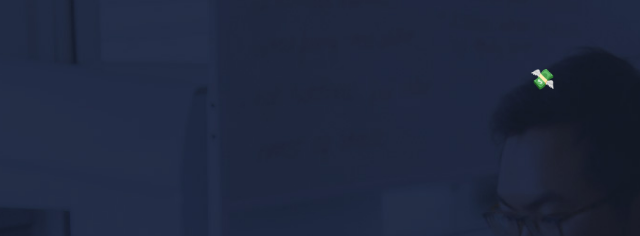
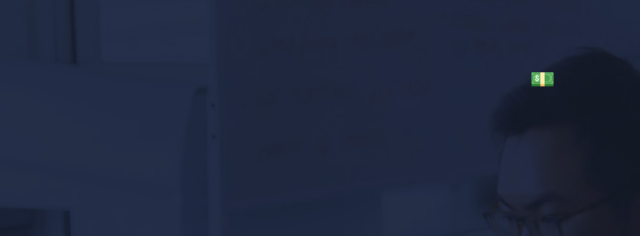
Before and after one commit to Kshitij707/PIXEL, a plain HTML site: page index.html in a window 1280 px wide. Shown: the top 236 px of the page, 640-1280 px from the left. Drawn offline with Linux system fonts and the light colour scheme.

Commit message:
Update index.html

```diff
--- a/index.html
+++ b/index.html
@@ -26,7 +26,7 @@
                     <div class="col-2">
                     </div>
                     <div class="col-6 align-self-center text-right">
-                        <a href="#" class="text-white lead">💸</a>
+                        <a href="#" class="text-white lead">💵</a>
                     </div>
                 </div>
             </header>
```
